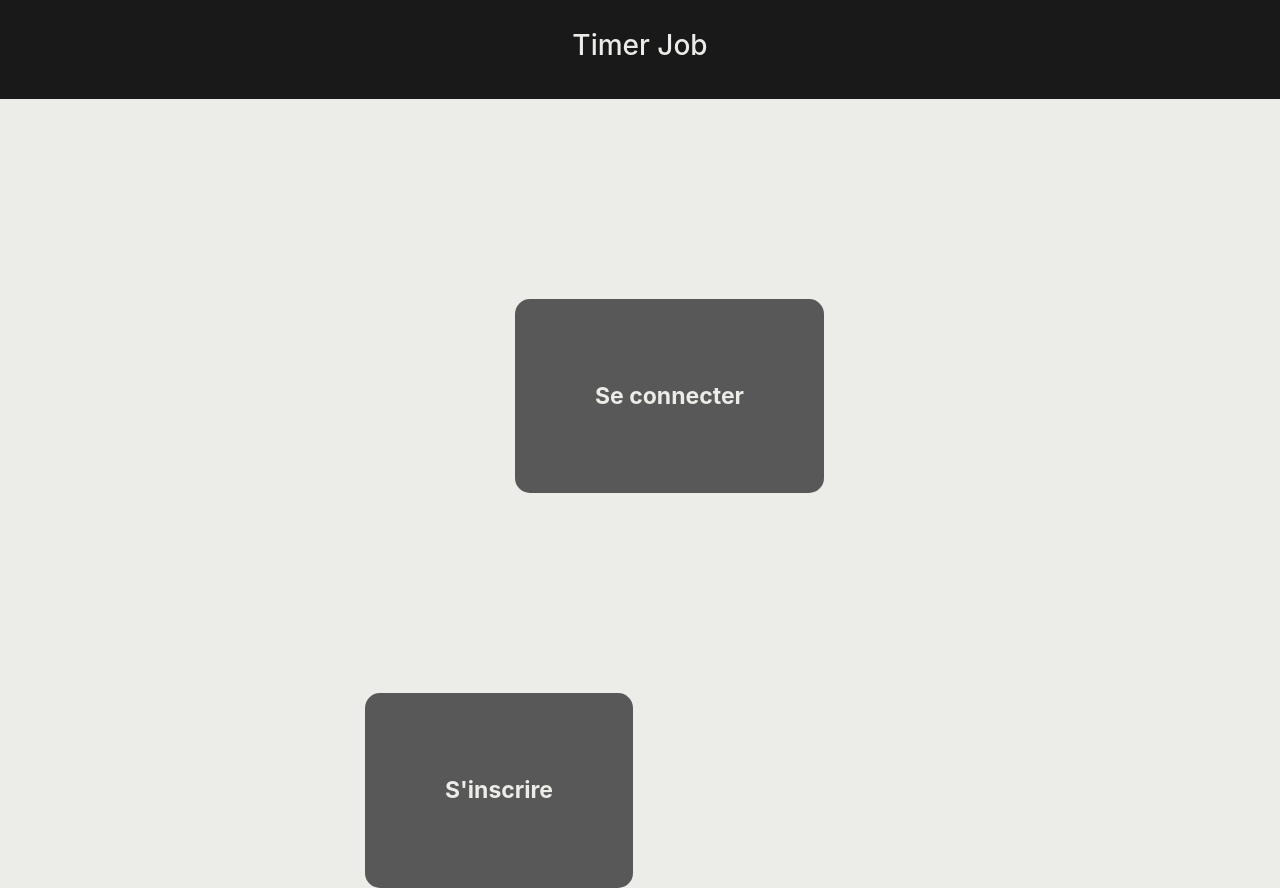
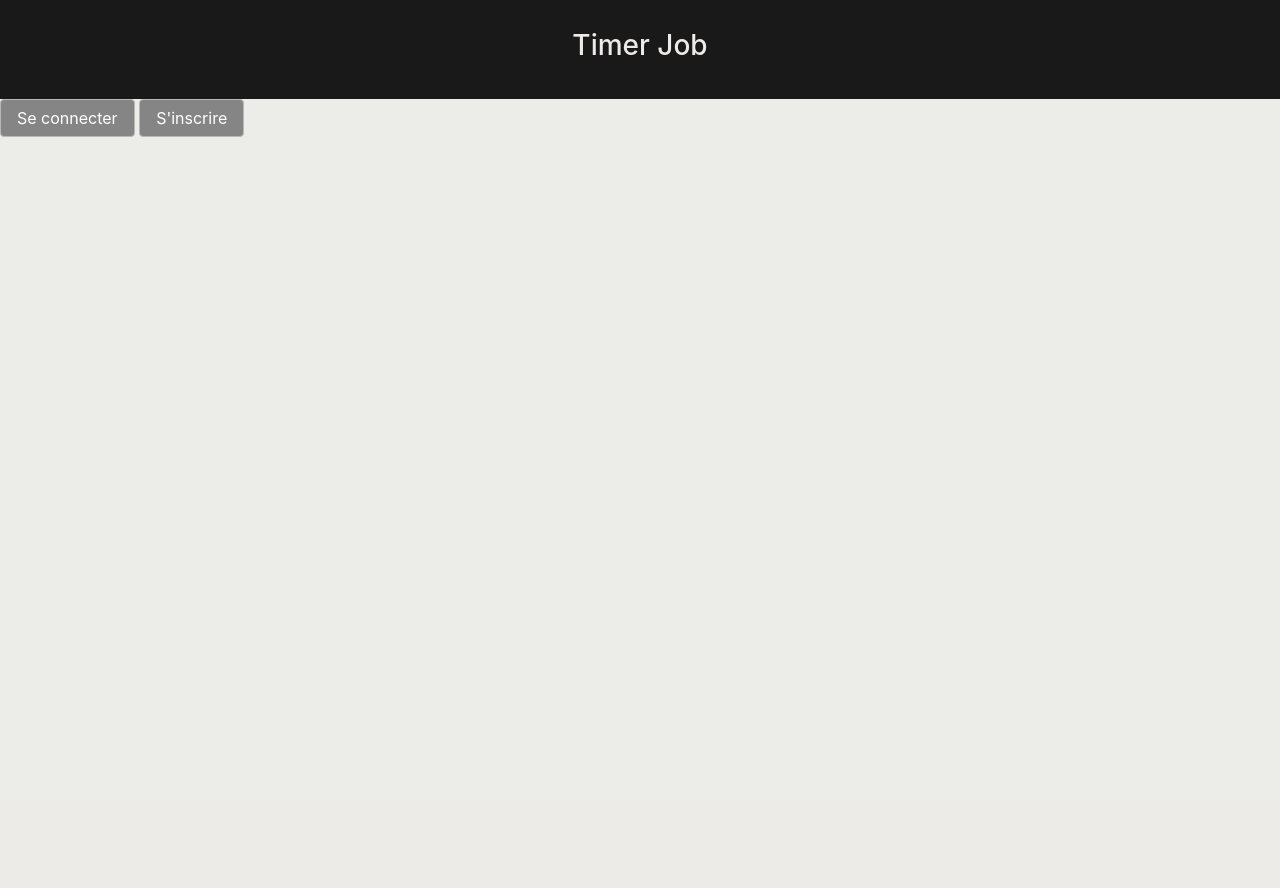
Before and after one commit to PrinceMickael/timerjob, a PHP site: page / in a window 1280 px wide. After the commit the page ends 137 px from the top, so only its background shows below. Run offline with PHP 8.4, Linux system fonts and the light colour scheme; some libraries are stand-ins or nearby versions.

Commit message:
index.php v4 + styleindex v3

```diff
--- a/index.php
+++ b/index.php
@@ -6,7 +6,8 @@
      <link rel="stylesheet" href="https://maxcdn.bootstrapcdn.com/bootstrap/4.0.0-alpha.5/css/bootstrap.min.css" integrity="sha384-AysaV+vQoT3kOAXZkl02PThvDr8HYKPZhNT5h/CXfBThSRXQ6jW5DO2ekP5ViFdi" crossorigin="anonymous">
      <link rel="stylesheet" href="css/bootstrap.css">
      <link rel="stylesheet" href="styleindex.css">
-
+     <meta name="viewport" content="width=device-width, initial-scale=1">
+     <meta name="viewport" content="width=device-width, initial-scale=1, maximum-scale=1, user-scalable=no">
 
  </head>
 
@@ -17,11 +18,12 @@
        <h3>Timer Job</h3>
 </div>
    </header>
-   <div class="container-fluid">
 
-     <strong><button type="button" class="connexion" class="btn btn-primary btn-lg" data-toggle="modal" data-target="#myModal"  name="connexion">Se connecter</button></a></strong>
-   <strong>  <button type="button" class="register" class="btn btn-primary btn-lg" name="register" data-toggle="modal" data-target="#myModa2">S'inscrire</button></a></strong>
-</div>
+
+  <button type="button" class="btn" class="btn btn-primary btn-lg" data-toggle="modal" data-target="#myModal" name="connexion">Se connecter</button>
+
+  <button type="button" class="btn" class="btn btn-primary btn-lg" data-toggle="modal" data-target="#myModa2" name="register">S'inscrire</button>
+
 
 <!-- Modal 1 -->
 
@@ -32,14 +34,18 @@
        <button type="button" class="close" data-dismiss="modal" aria-label="Close">
          <span aria-hidden="true">&times;</span>
        </button>
-       <h4 class="modal-title" id="myModalLabel">Se connecter</h4>
      </div>
      <div class="modal-body">
-       ...
+       <h1>Connexion</h1>
+       <br>
+       <form>
+       <input type="text" placeholder="Adresse Mail">
+       <input type="text" placeholder="Votre mot de passe">
+
+       </form>
      </div>
      <div class="modal-footer">
-       <button type="button" class="btn btn-secondary" data-dismiss="modal">Close</button>
-       <button type="button" class="btn btn-primary">Save changes</button>
+       <button type="button" class="btn btn-primary" value="submit">Se connecter</button>
      </div>
    </div>
  </div>
@@ -54,14 +60,19 @@
        <button type="button" class="close" data-dismiss="modal" aria-label="Close">
          <span aria-hidden="true">&times;</span>
        </button>
-       <h4 class="modal-title" id="myModalLabel">S'inscrire</h4>
      </div>
      <div class="modal-body">
-       ...
+       <h1>Inscription</h1>
+       <br>
+       <form method="post" action="Envoi_email.php">
+
+           <input type="text" name="email" placeholder="Email">
+           <input type="text" name="mdp" placeholder="Mot de passe">
+
      </div>
      <div class="modal-footer">
-       <button type="button" class="btn btn-secondary" data-dismiss="modal">Close</button>
-       <button type="button" class="btn btn-primary">Save changes</button>
+       <button type="submit" class="btn btn-primary">Inscription</button>
+     </form>
      </div>
    </div>
  </div>
--- a/styleindex.css
+++ b/styleindex.css
@@ -15,22 +15,58 @@ body {
 
 }
 
-button {
-flaot: center;
-margin-top: 200px;
-margin-left: 500px;
-padding: 80px;
-border-radius: 15px;
-background-color: #585858;
-color: #ecede8;
-font-size: 23px;
-border: none;
-}
-.register {
-  margin-left: 350px;
+.btn {
+  color: #ffffff;
+  background-color: #858585;
+  border-color: #B8B8B8;
 }
 
-button:hover {
-  background-color:  #84db00;
-  color: #191919;
+.btn:hover,
+.btn:focus,
+.btn:active,
+.btn.active,
+.open .dropdown-toggle.btn {
+  color: #ffffff;
+  background-color: #434047;
+  border-color: #B8B8B8;
 }
+
+.btn:active,
+.btn.active,
+.open .dropdown-toggle.btn {
+  background-image: none;
+}
+
+.btn.disabled,
+.btn[disabled],
+fieldset[disabled] .btn,
+.btn.disabled:hover,
+.btn[disabled]:hover,
+fieldset[disabled] .btn:hover,
+.btn.disabled:focus,
+.btn[disabled]:focus,
+fieldset[disabled] .btn:focus,
+.btn.disabled:active,
+.btn[disabled]:active,
+fieldset[disabled] .btn:active,
+.btn.disabled.active,
+.btn[disabled].active,
+fieldset[disabled] .btn.active {
+  background-color: #191919;
+  border-color: #B8B8B8;
+}
+
+.btn .badge {
+  color: #858585;
+  background-color: #ffffff;
+}
+
+input {
+border-radius: 3px;
+border-color: #ecede8;
+padding: 5px;
+}
+
+.modal-content {
+  margin-top: 250px;
+}
```
